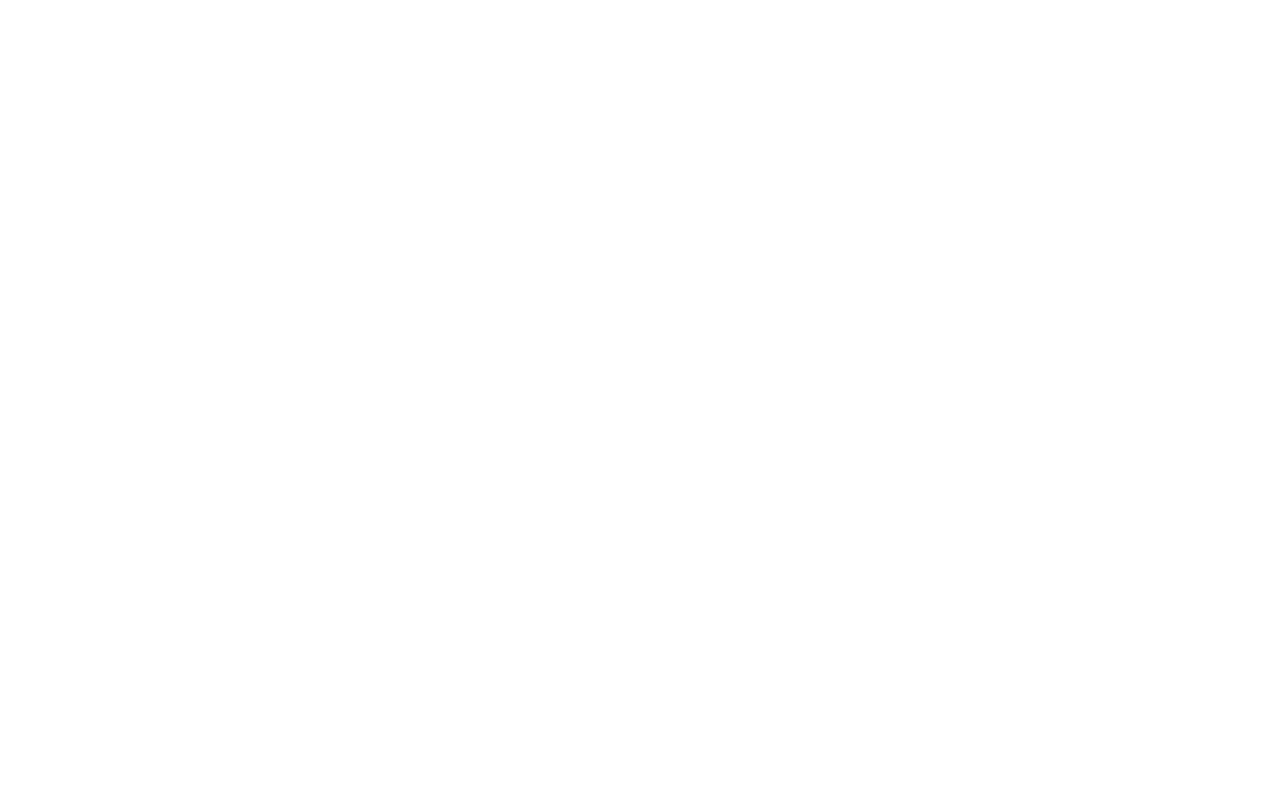
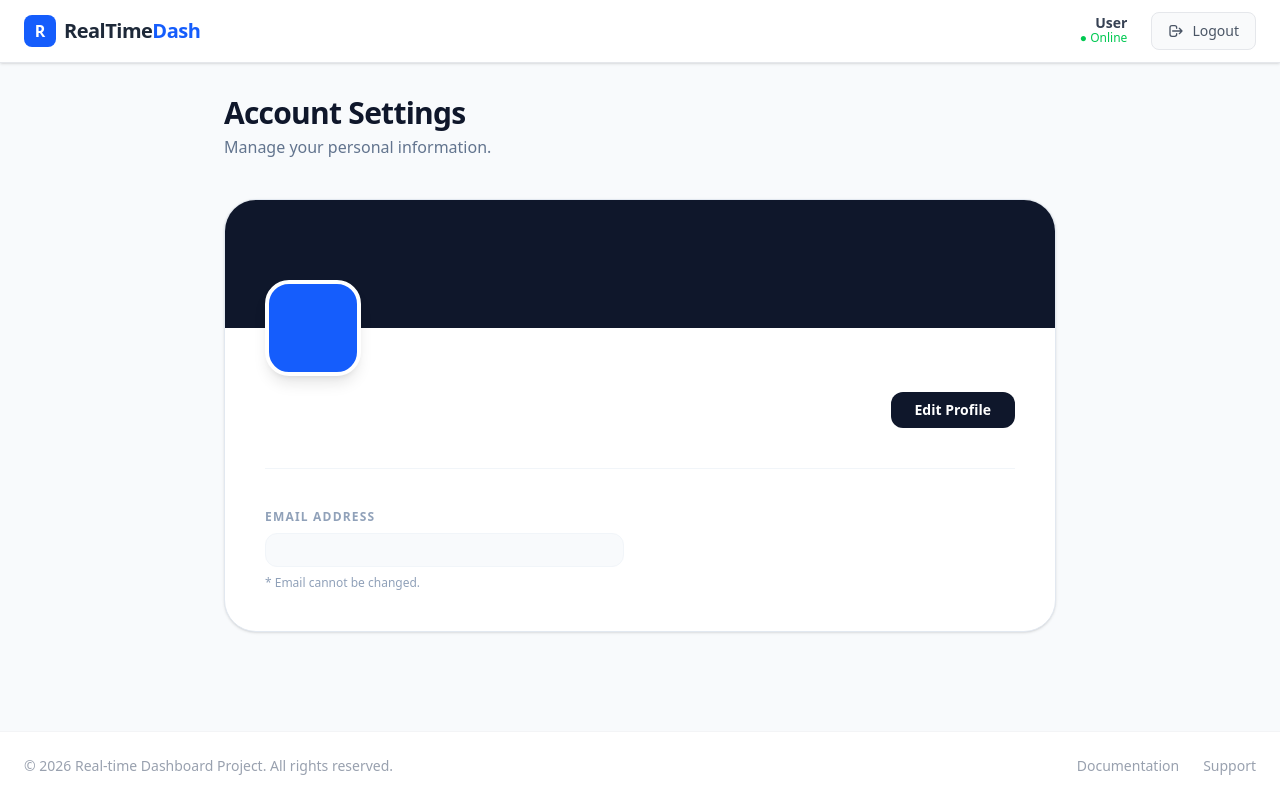
Before and after one commit to Ali-Allouch/realtime-dashboard-frontend, a Vue app: page /profile in a window 1280 px wide. Before the commit this address had no page. Built offline with nearby package versions, Linux system fonts and the light colour scheme; sample sign-in values are in the browser's storage.

Commit message:
feat: create profile screen

```diff
--- a/src/components/Layout/Header.vue
+++ b/src/components/Layout/Header.vue
@@ -16,6 +16,7 @@
   <nav
     class="bg-white border-b border-gray-200 px-6 py-3 flex justify-between items-center shadow-sm sticky top-0 z-50"
   >
+    <router-link to="/dashboard">
       <div class="flex items-center gap-2">
         <div
           class="w-8 h-8 bg-blue-600 rounded-lg flex items-center justify-center"
@@ -26,13 +27,21 @@
           >RealTime<span class="text-blue-600">Dash</span></span
         >
       </div>
+    </router-link>
 
     <div class="flex items-center gap-6">
       <div class="hidden sm:flex flex-col items-end">
+        <router-link
+          to="/profile"
+          class="flex flex-col items-end cursor-pointer group"
+        >
           <span class="text-sm font-semibold text-gray-700 leading-none">{{
             authStore.user?.name || "User"
           }}</span>
-        <span class="text-xs text-green-500 font-medium">● Online</span>
+          <span class="text-xs text-green-500 font-medium"
+            >● Online</span
+          ></router-link
+        >
       </div>
 
       <button
--- a/src/router/index.ts
+++ b/src/router/index.ts
@@ -20,6 +20,11 @@
     path: "/dashboard",
     name: "Dashboard",
     component: () => import("../views/Dashboard.vue"),
+  },
+  {
+    path: "/profile",
+    name: "Profile",
+    component: () => import("../views/Profile.vue"),
   },
 ];
 
--- a/src/stores/authStore.ts
+++ b/src/stores/authStore.ts
@@ -61,5 +61,40 @@
         this.loading = false;
       }
     },
+    async fetchUser() {
+      if (!this.token) return;
+
+      try {
+        const response = await axios.get("http://localhost:5000/api/auth/me", {
+          headers: { Authorization: `Bearer ${this.token}` },
+        });
+        this.user = response.data;
+      } catch (error) {
+        console.error("Failed to fetch user:", error);
+      }
+    },
+    async updateProfile(newName: string) {
+      this.loading = true;
+      this.errorMessage = "";
+
+      try {
+        const response = await axios.put(
+          "http://localhost:5000/api/users/profile",
+          { name: newName },
+          {
+            headers: { Authorization: `Bearer ${this.token}` },
+          },
+        );
+
+        this.user = response.data.user;
+        return { success: true };
+      } catch (error: any) {
+        this.errorMessage =
+          error.response?.data?.message || "Failed to update profile";
+        return { success: false };
+      } finally {
+        this.loading = false;
+      }
+    },
   },
 });
--- a/src/views/Dashboard.vue
+++ b/src/views/Dashboard.vue
@@ -30,8 +30,11 @@
   alerts.value = alerts.value.filter((a) => a.id !== id);
 };
 
-onMounted(() => {
+onMounted(async () => {
   if (authStore.token) {
+    if (!authStore.user) {
+      await authStore.fetchUser();
+    }
     socketService.connect(authStore.token);
 
     socketService.socket?.on("server_metrics", (data) => {
--- /dev/null
+++ b/src/views/Profile.vue
@@ -0,0 +1,130 @@
+<script setup lang="ts">
+import { ref } from "vue";
+import { useAuthStore } from "../stores/authStore";
+import Header from "../components/Layout/Header.vue";
+import Footer from "../components/Layout/Footer.vue";
+
+const authStore = useAuthStore();
+const isEditing = ref(false);
+const newName = ref(authStore.user?.name || "");
+
+const handleSave = async () => {
+  if (newName.value.trim() === "") return;
+
+  const result = await authStore.updateProfile(newName.value);
+
+  if (result.success) {
+    isEditing.value = false;
+  }
+};
+
+const handleCancel = () => {
+  newName.value = authStore.user?.name || "";
+  isEditing.value = false;
+};
+</script>
+
+<template>
+  <div class="min-h-screen flex flex-col bg-[#f8fafc]">
+    <Header />
+
+    <main class="flex-grow p-4 md:p-8 max-w-4xl mx-auto w-full">
+      <header class="mb-10">
+        <h1 class="text-3xl font-black text-slate-900 tracking-tight">
+          Account Settings
+        </h1>
+        <p class="text-slate-500 font-medium mt-1">
+          Manage your personal information.
+        </p>
+      </header>
+
+      <div
+        class="bg-white rounded-[2rem] shadow-sm border border-slate-200 overflow-hidden"
+      >
+        <!-- Profile Header Area -->
+        <div class="bg-slate-900 h-32 relative">
+          <div class="absolute -bottom-12 left-10">
+            <div
+              class="w-24 h-24 bg-blue-600 rounded-3xl border-4 border-white flex items-center justify-center text-white text-3xl font-black shadow-lg uppercase"
+            >
+              {{ authStore.user?.name.charAt(0) }}
+            </div>
+          </div>
+        </div>
+
+        <div class="pt-16 pb-10 px-10">
+          <div class="flex justify-between items-start mb-10">
+            <div v-if="!isEditing" class="flex-grow">
+              <h2 class="text-2xl font-black text-slate-900">
+                {{ authStore.user?.name }}
+              </h2>
+              <p class="text-slate-500 font-medium">
+                {{ authStore.user?.role }}
+              </p>
+            </div>
+
+            <div v-else class="flex-grow max-w-md">
+              <input
+                v-model="newName"
+                type="text"
+                class="w-full px-4 py-3 border border-blue-200 rounded-xl font-bold text-xl mb-3 focus:ring-4 focus:ring-blue-100 focus:border-blue-500 outline-none transition-all"
+                :disabled="authStore.loading"
+              />
+              <div class="flex gap-2">
+                <button
+                  @click="handleSave"
+                  class="bg-blue-600 text-white px-5 py-2 rounded-xl text-sm font-bold hover:bg-blue-700 disabled:opacity-50 transition-colors"
+                  :disabled="authStore.loading"
+                >
+                  {{ authStore.loading ? "Saving..." : "Save" }}
+                </button>
+                <button
+                  @click="handleCancel"
+                  class="bg-slate-100 text-slate-700 px-5 py-2 rounded-xl text-sm font-bold hover:bg-slate-200 transition-colors"
+                  :disabled="authStore.loading"
+                >
+                  Cancel
+                </button>
+              </div>
+              <p
+                v-if="authStore.errorMessage"
+                class="text-red-500 text-sm mt-2"
+              >
+                {{ authStore.errorMessage }}
+              </p>
+            </div>
+
+            <button
+              v-if="!isEditing"
+              @click="isEditing = true"
+              class="bg-slate-900 text-white px-6 py-2 rounded-xl text-sm font-bold hover:bg-slate-800 transition-colors"
+            >
+              Edit Profile
+            </button>
+          </div>
+
+          <div
+            class="grid grid-cols-1 md:grid-cols-2 gap-8 border-t border-slate-100 pt-10"
+          >
+            <div>
+              <label
+                class="block text-xs font-black text-slate-400 uppercase tracking-widest mb-2"
+                >Email Address</label
+              >
+              <p
+                class="text-slate-900 font-bold bg-slate-50 p-4 rounded-xl border border-slate-100"
+              >
+                {{ authStore.user?.email }}
+              </p>
+              <p class="text-xs text-slate-400 mt-2">
+                * Email cannot be changed.
+              </p>
+            </div>
+          </div>
+        </div>
+      </div>
+    </main>
+
+    <Footer />
+  </div>
+</template>
```
Lines whose indentation alone changed are shown as unchanged.
